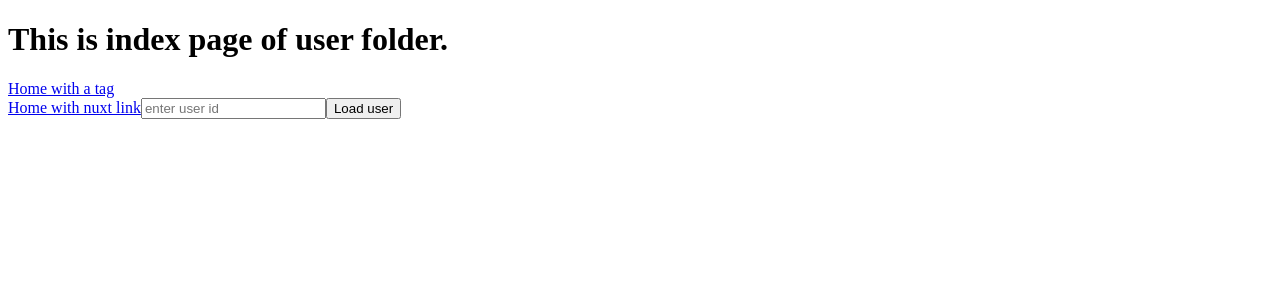
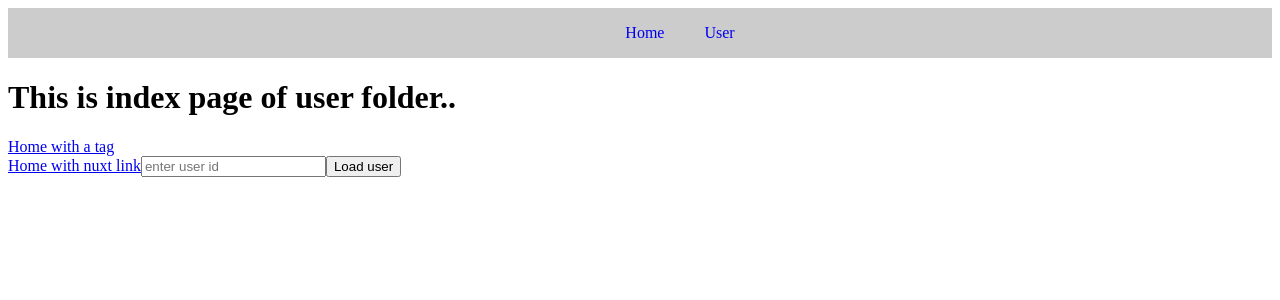
Before and after one commit to hauphvn/nuxtjs-first, a Nuxt app: page /user in a window 1280 px wide. Shown: the top 300 px of the page. Built offline with nearby package versions, Linux system fonts and the light colour scheme.

Commit message:
Adding header to default.vue

```diff
--- /dev/null
+++ b/components/Header.vue
@@ -0,0 +1,36 @@
+<template>
+<div class="header">
+  <header>
+    <ul class="nav-item">
+      <li><nuxt-link to="/">Home</nuxt-link> </li>
+      <li><nuxt-link to="/user">User</nuxt-link> </li>
+    </ul>
+  </header>
+</div>
+</template>
+
+<script>
+export default {
+  name: 'Header'
+}
+</script>
+
+<style scoped>
+.header{
+  background-color: #ccc;
+  display: flex;
+  justify-content: center;
+  align-items: center;
+  width: 100%;
+  height: 50px;
+}
+.nav-item {
+  display: flex;
+  list-style-type: none;
+  width: 100%;
+  justify-content: space-between;
+}
+.nav-item a {
+  text-decoration: none;
+}
+</style>
--- /dev/null
+++ b/layouts/default.vue
@@ -0,0 +1,15 @@
+<template>
+  <div>
+    <Header/>
+    <Nuxt/>
+  </div>
+</template>
+<script>
+import Header from '~/components/Header'
+
+export default {
+  components: {
+    Header
+  }
+}
+</script>
--- /dev/null
+++ b/layouts/error.vue
@@ -0,0 +1,16 @@
+<template>
+<div>
+  <h1>An error occurred</h1>
+ <nuxt-link typeof="button" to="/">Home</nuxt-link>
+</div>
+</template>
+
+<script>
+export default {
+  name: 'error'
+}
+</script>
+
+<style scoped>
+
+</style>
--- /dev/null
+++ b/layouts/users.vue
@@ -0,0 +1,17 @@
+<template>
+<div>
+  <header>
+    USER SECTION
+  </header>
+</div>
+</template>
+
+<script>
+export default {
+  name: 'users'
+}
+</script>
+
+<style scoped>
+
+</style>
--- a/pages/index.vue
+++ b/pages/index.vue
@@ -1,10 +1,7 @@
 <template>
 <!--  <Tutorial />-->
   <div>
-    <h1>hello</h1>
-    <a href="/user">User with a tag</a>
-    <br>
-    <router-link to="/user">User with router link</router-link>
+    <h1>Home page</h1>
   </div>
 </template>
 
--- a/pages/user/_id/index.vue
+++ b/pages/user/_id/index.vue
@@ -11,7 +11,8 @@ export default {
   validate (data) {
     console.log('data: ', data)
     return /^\d+$/.test(data.params.id)
-  }
+  },
+  layouts: 'users'
 }
 </script>
 
--- a/pages/user/index.vue
+++ b/pages/user/index.vue
@@ -1,6 +1,6 @@
 <template>
 <div>
-  <h1>This is index page of user folder.</h1>
+  <h1>This is index page of user folder..</h1>
   <a href="/">Home with a tag</a> <br>
   <nuxt-link to="/">Home with nuxt link</nuxt-link>
   <input v-model="userId" type="text" placeholder="enter user id">
@@ -20,7 +20,8 @@ export default {
     onLoadUserById () {
       this.$router.push('/user/' + this.userId)
     }
-  }
+  },
+  layouts: 'users'
 }
 </script>
 
```
Also changed, not shown: 1 other file (tests, documents, lock files or other folders).
